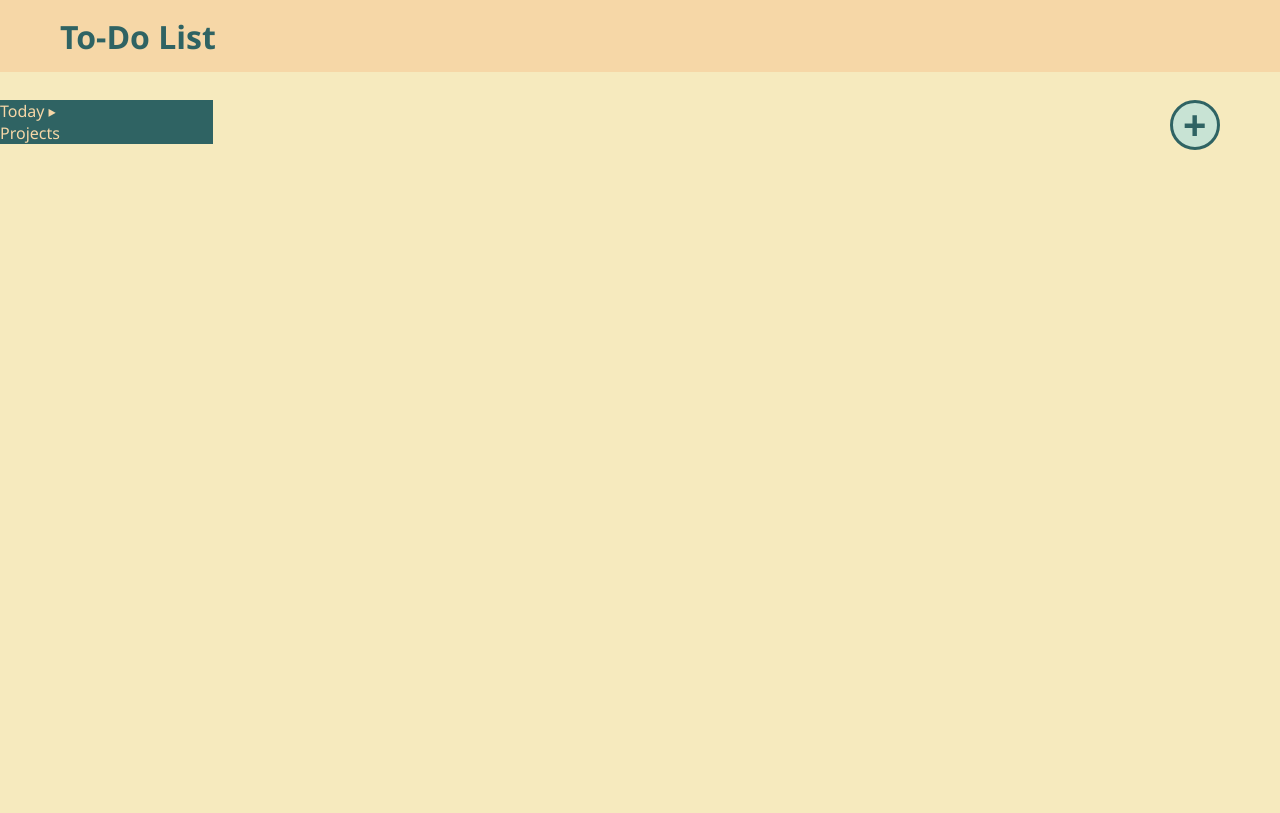
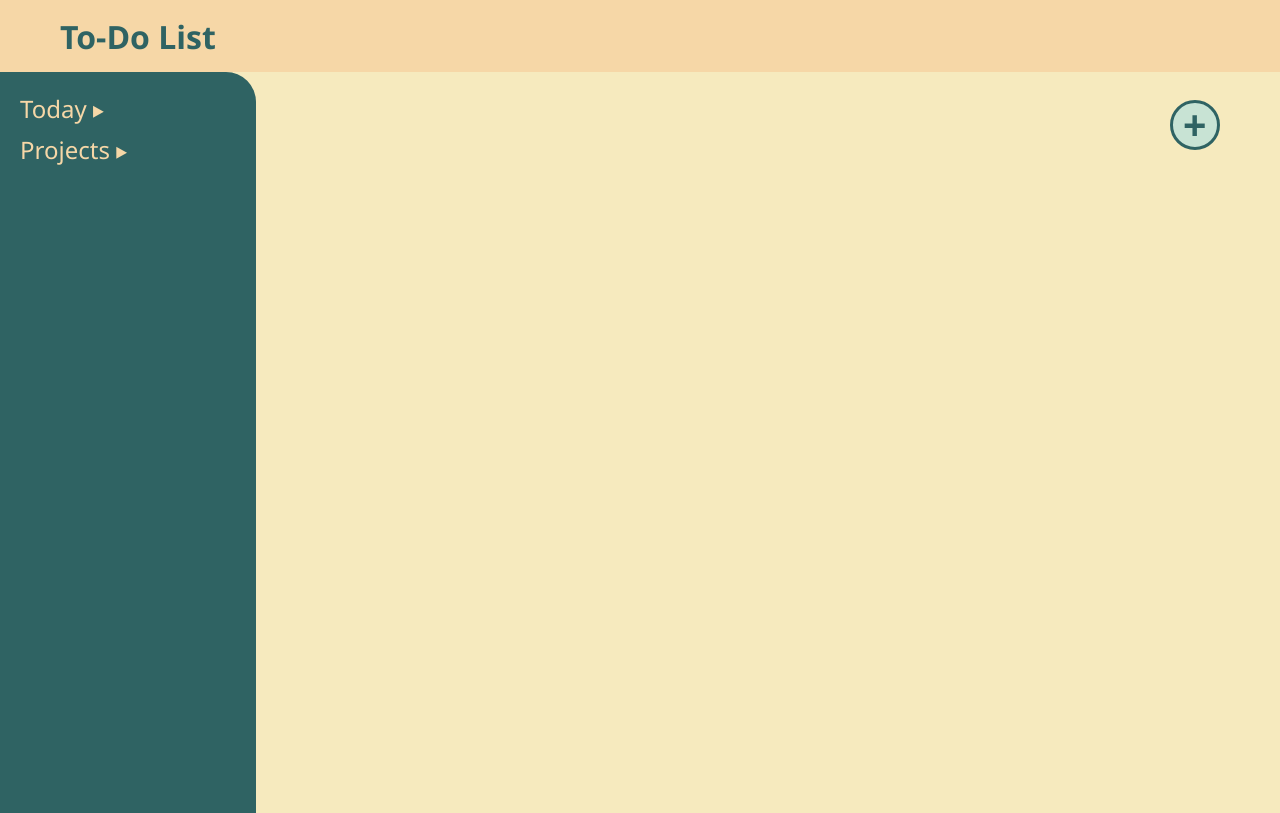
Before and after one commit to ThunderKlappe/todo, a website built with webpack: page src/index.html in a window 1280 px wide. Built offline with nearby package versions, Linux system fonts and the light colour scheme.

Commit message:
formatting for side-panel

```diff
--- a/src/index.html
+++ b/src/index.html
@@ -13,8 +13,8 @@
     </div>
     <div id="content">
         <div id="side-panel">
-            <div id="todays-todo-side" class="side-header">Today &rtrif;</div>
-            <div id="projects-side" class="side-header">Projects</div>
+            <div id="todays-todo-side" class="side-header">Today <span class="dropdown-toggle">&rtrif;</span></div>
+            <div id="projects-side" class="side-header">Projects <span class="dropdown-toggle">&rtrif;</span></div>
         </div>
         <div id="main-display"></div>
         <div id="add-project-button-container">
--- a/src/style.css
+++ b/src/style.css
@@ -25,17 +25,25 @@ body{
 }
 
 #content{
-    margin-top: 100px;
+    margin-top: 72px;
     display: flex;
-    width: -webkit-fill-available-
+    width: -webkit-fill-available;
 }
 #side-panel{
     flex: 1;
     background-color: #2f6363;
     color: #F6D7A7;
+    min-height: 90.1vh;
+    padding-top: 20px;
+    border-top-right-radius: 30px;
+}
+.side-header{
+    font-size: 24px;
+    padding-left: 20px;
+    padding-bottom: 8px;
 }
 #main-display{
-    flex: 5;
+    flex: 4;
 }
 
 #add-project-button-container{
@@ -65,7 +73,7 @@ body{
     justify-content: center;
     align-items: center;
     width: 120px;
-    background-color: #85af98;
+    background-color: #87AAAA;
 }
 #add-project-button span.hoverable{
     transition: .05s;
```
Also changed, not shown: dist/index.bundle.js, dist/index.html.
